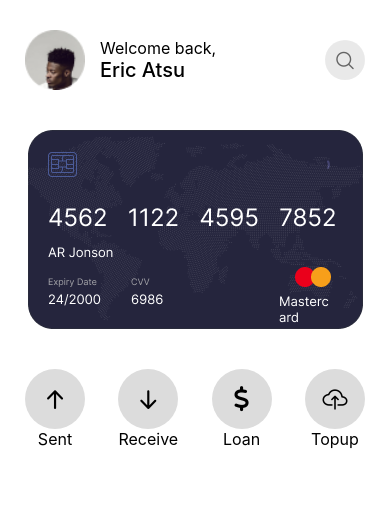
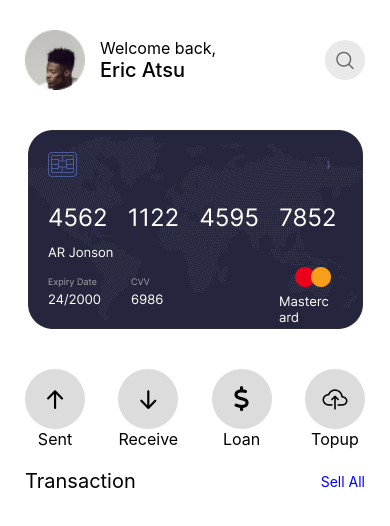
Before and after one commit to Healer2003/rn-assignment5-11254384, a React Native app in the folder app/: screen / in a window 390 px wide. Shown: the top 526 px of the page. Built offline with nearby package versions, Linux system fonts and the light colour scheme.

Commit message:
added transactions card component

```diff
--- a/app/Screens/Home.js
+++ b/app/Screens/Home.js
@@ -1,4 +1,4 @@
-import { Image, StyleSheet,View } from "react-native"
+import { Image, StyleSheet,View,Text } from "react-native"
 import UserCard from "../Components/UserCard"
 import { items } from "../Components/Data"
 import IconCard from "../Components/IconCard"
@@ -15,11 +15,15 @@ export default function Home(){
                 {
                     items.map((item,index)=>{
                         return(
-                            <IconCard name={item.name} icon={item.icon} key={index.id}/>
+                            <IconCard name={item.name} icon={item.icon} key={item.id}/>
                         )
-
                     })
                 }
+            </View>
+
+            <View style={{flexDirection:"row",justifyContent:"space-between",alignItems:"center",marginVertical:20}}>
+                <Text style={{fontSize:20}}>Transaction</Text>
+                <Text style={{color:"blue"}}>Sell All</Text>
             </View>
         </View>
     )
```
Also changed, not shown: app/Components/Transaction.js (added, +10 -0 lines).
